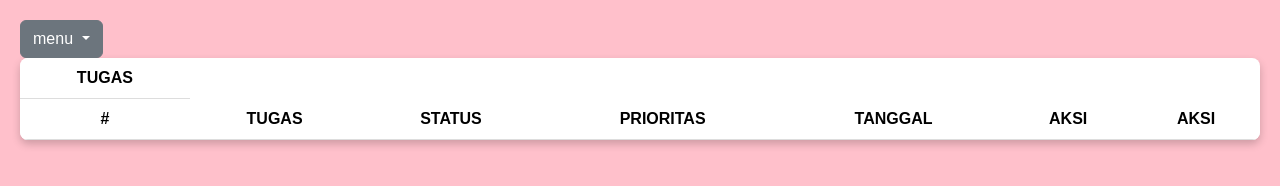
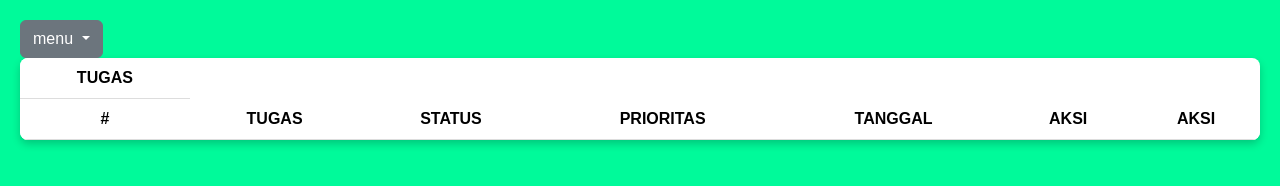
Before and after one commit to svia435/ujikom2025, a plain HTML site: page index.html in a window 1280 px wide. Drawn offline with nearby package versions, Linux system fonts and the light colour scheme; no server answers.

Commit message:
update style.css

```diff
--- a/style.css
+++ b/style.css
@@ -1,6 +1,6 @@
 body {
   font-family: Arial, sans-serif;
-  background-color: pink;
+  background-color: mediumspringgreen;
   margin: 20px;
   padding: 0;
 }
```
